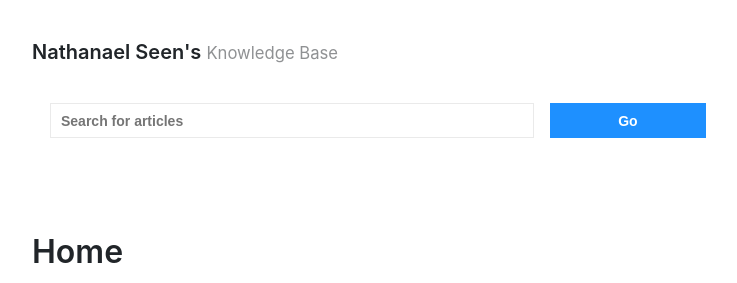
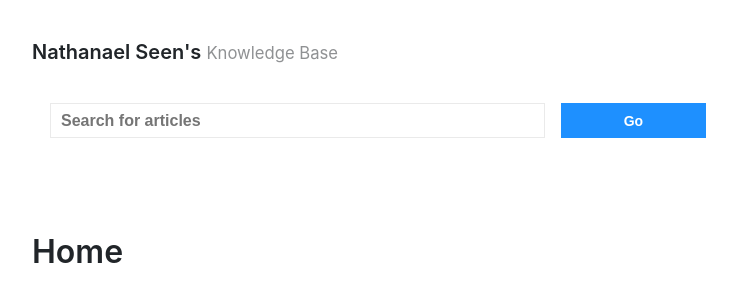
Before and after one commit to nathanaelseen/nathanaelseen.github.io, a Jekyll site: the page built from index.md, in a window 1280 px wide. Shown: the top 283 px of the page, without its empty margins (272-1009 px from the left). Built offline with Jekyll 4.4.1, drawn with Linux system fonts in a browser that asks for light colours.

Commit message:
Prevent iPhone zooming on input focus fix

```diff
--- a/_includes/head.html
+++ b/_includes/head.html
@@ -1,6 +1,6 @@
 <head>
     <meta charset="UTF-8">
-    <meta name="viewport" content="width=device-width, initial-scale=1.0, maximum-scale=1.0, user-scalable=0" />
+    <meta name="viewport" content="width=device-width, initial-scale=1.0">
 
     {% seo %}
     {% if jekyll.environment == 'production' %}
@@ -46,7 +46,7 @@
             height: 35px;
             border:1px solid #eaeaea;
             box-shadow: none;
-            font-size: 14px;
+            font-size: 16px;
             font-weight: bold;
             width: 100%;
             outline:none;
```
